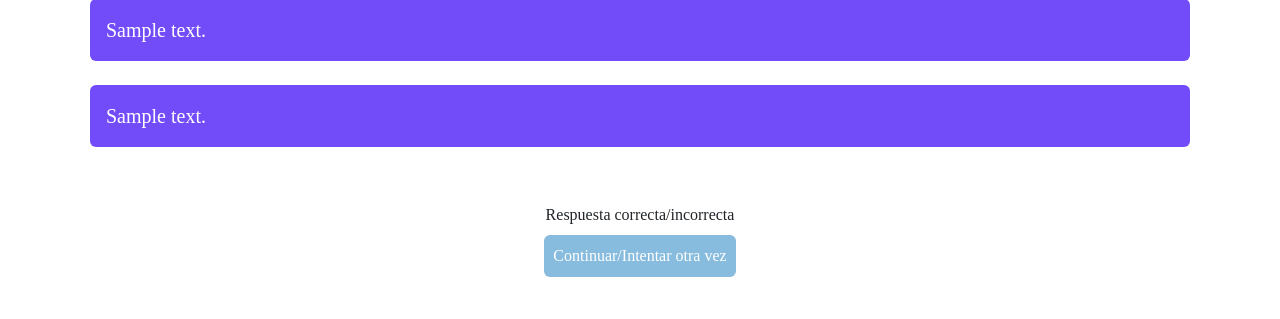
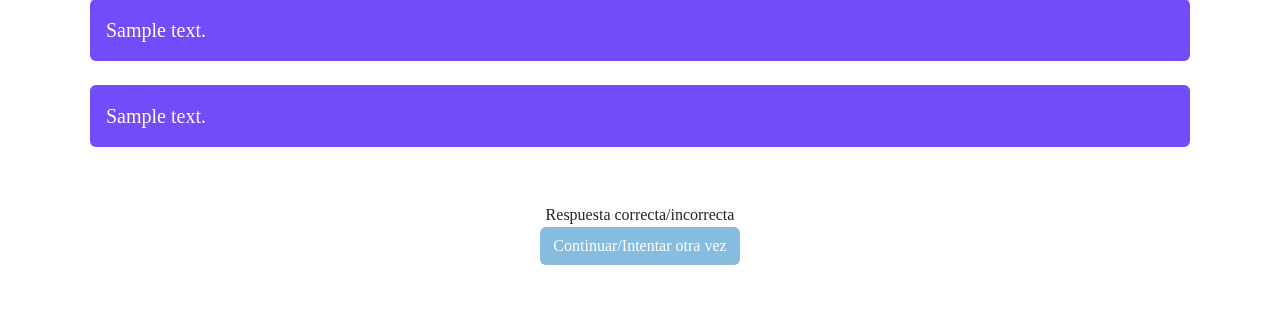
Before and after one commit to Polo123456789/Practica-del-desarrollo-de-software-II, a Flask app: template templates/Trivia.html in a window 1280 px wide. Shown: the part 317-636 px from the top of the page. Run offline with Flask 3, Linux system fonts and the light colour scheme; the template is opened without the code that fills it: most values are stand-ins (such as "Sample title", 1, 10 or a date in 2020); some web fonts are replaced.

Commit message:
(-) Correcion al estilo del boton "Continuar"

```diff
--- a/templates/Trivia.html
+++ b/templates/Trivia.html
@@ -42,7 +42,7 @@
     </div>
     <div class="d-flex flex-column">
       <span class="mx-auto">Respuesta correcta/incorrecta</span>
-      <button class="mx-auto btn rounded m-2 p-2 text-white" style="background-color: var(--tg-secondary); max-width: 300px">Continuar/Intentar otra vez</button>
+      <button class="mx-auto btn tg-secondary-btn">Continuar/Intentar otra vez</button>
     </div>
   </div>
 {% endblock %}
```
